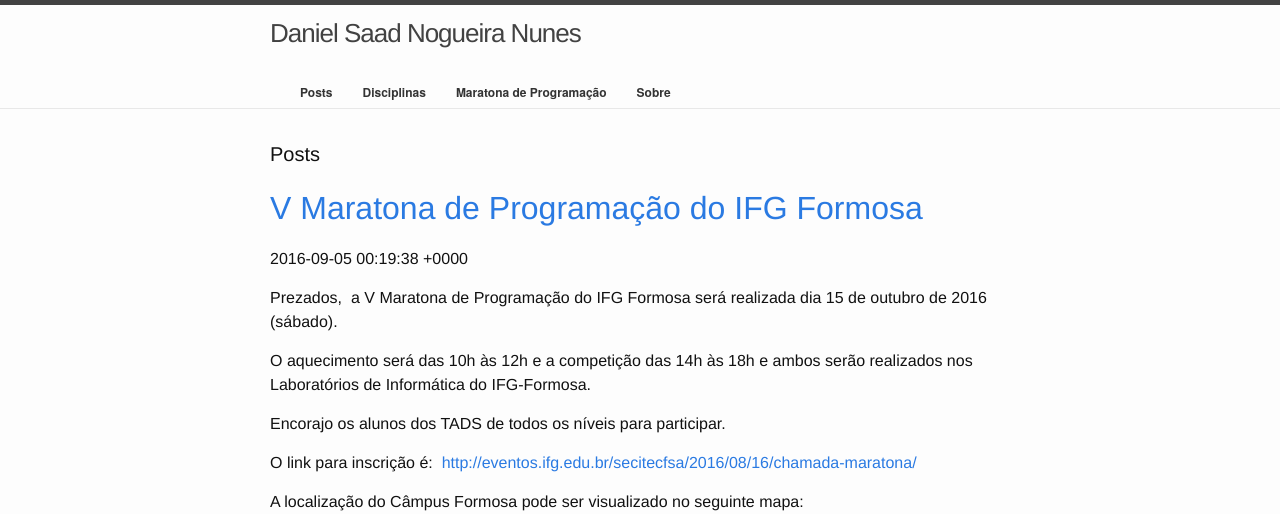
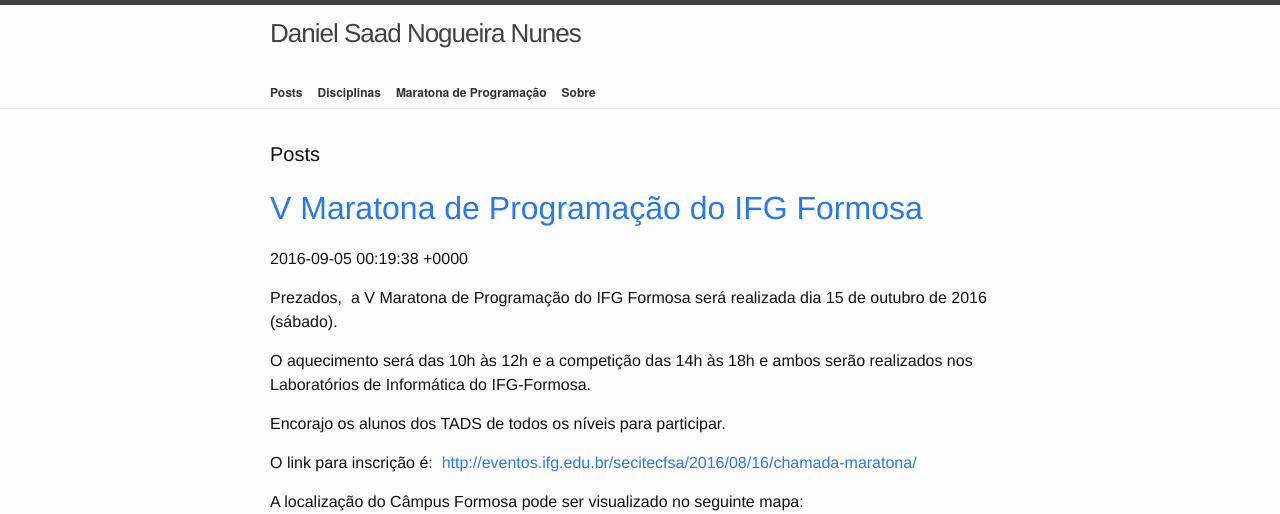
Before and after one commit to danielsaad/danielsaad.github.io, a Jekyll site: the page built from index.html, in a window 1280 px wide. Shown: the top 514 px of the page. Built offline with Jekyll 4.4.1, drawn with Linux system fonts in a browser that asks for light colours; the list of posts is cut into pages by our own code; grey boxes are pictures that could not be loaded.

```diff
--- a/_sass/minima/_layout.scss
+++ b/_sass/minima/_layout.scss
@@ -51,7 +51,7 @@
 	position:relative;
 	float:right;
 	margin: 0px;
-	padding:0 15px;
+	padding:0 0px;
 }
 
 #primary_nav_wrap ul a
@@ -62,7 +62,7 @@
 	font-weight:700;
 	font-size:12px;
 	line-height:32px;
-	padding:0 15px;
+	padding:0 15px 0 0;
 	font-family:"HelveticaNeue","Helvetica Neue",Helvetica,Arial,sans-serif
 }
 
```
Also changed, not shown: 2 other files.
